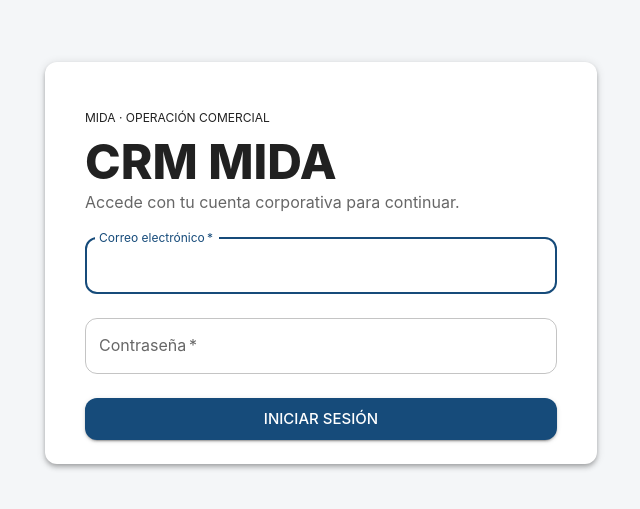
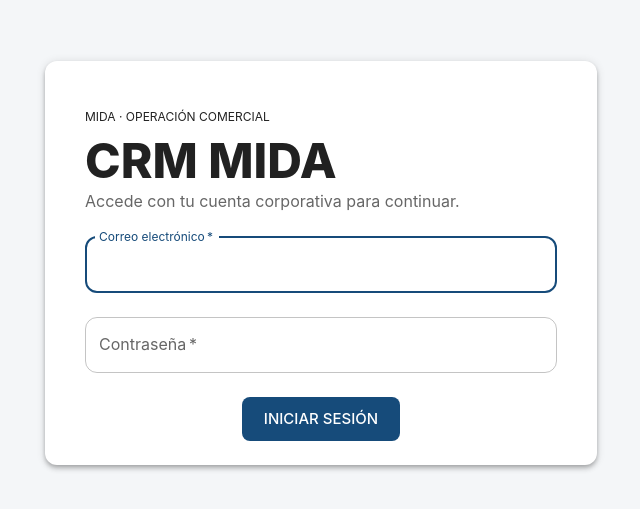
Before and after one commit to oortiz1186/crm-mida, a React (Vite) app in the folder frontend/: page /login in a window 1280 px wide. Shown: the part 137-646 px from the top of the page, without its empty margins (319-959 px from the left). Built offline with nearby package versions, Linux system fonts and the light colour scheme; no server answers.

Commit message:
fix(ui): normalize button sizing across CRM screens

```diff
--- a/frontend/src/theme/theme.ts
+++ b/frontend/src/theme/theme.ts
@@ -17,4 +17,32 @@ export const theme = createTheme({
   typography: {
     fontFamily: 'Inter, Roboto, Arial, sans-serif',
   },
+  components: {
+    MuiButton: {
+      defaultProps: {
+        disableElevation: true,
+      },
+      styleOverrides: {
+        root: {
+          alignSelf: 'center',
+          minHeight: 40,
+          maxHeight: 40,
+          padding: '8px 18px',
+          borderRadius: 8,
+          whiteSpace: 'nowrap',
+          lineHeight: 1.2,
+        },
+        sizeSmall: {
+          minHeight: 34,
+          maxHeight: 34,
+          padding: '6px 14px',
+        },
+        sizeLarge: {
+          minHeight: 44,
+          maxHeight: 44,
+          padding: '10px 22px',
+        },
+      },
+    },
+  },
 })
```
